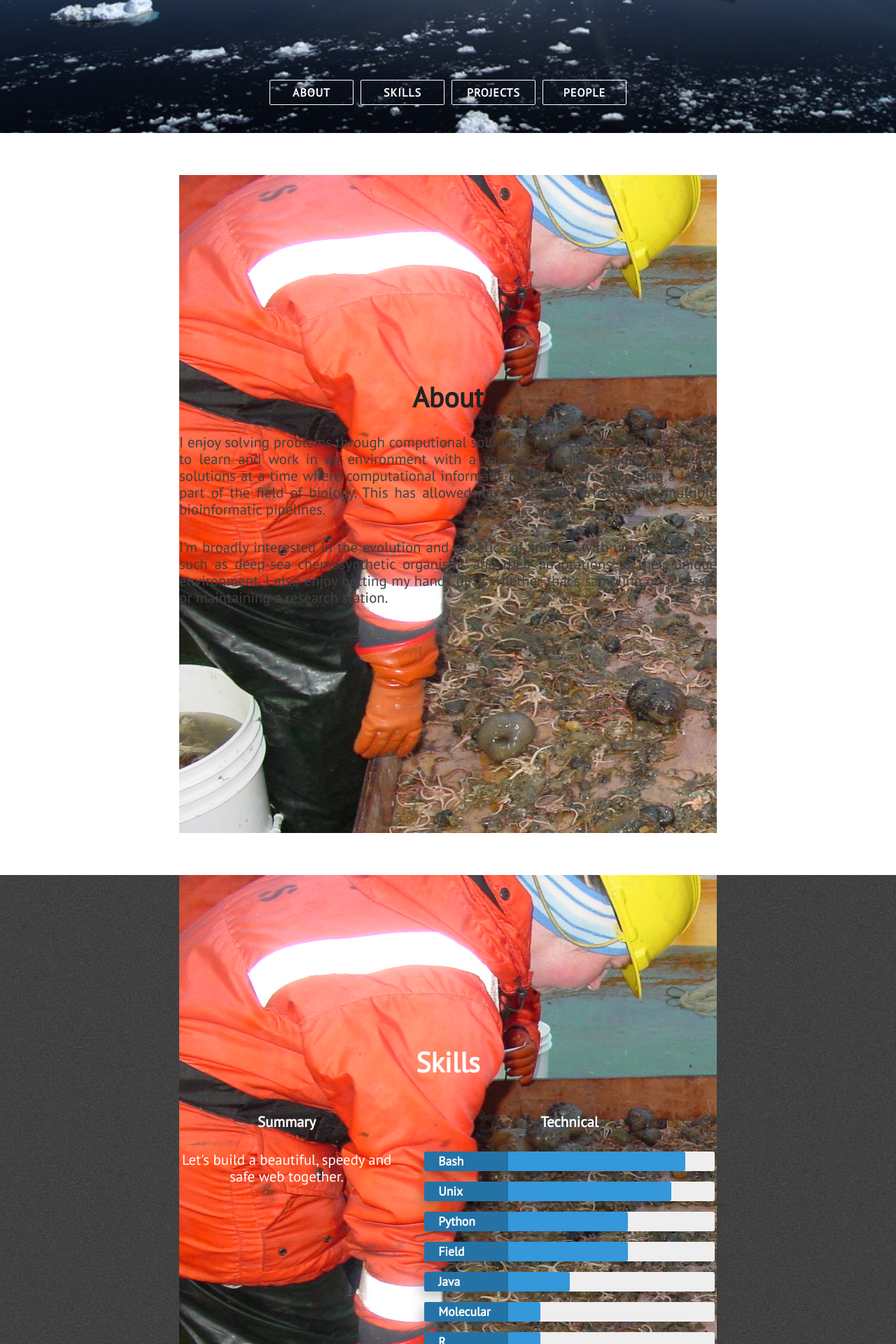
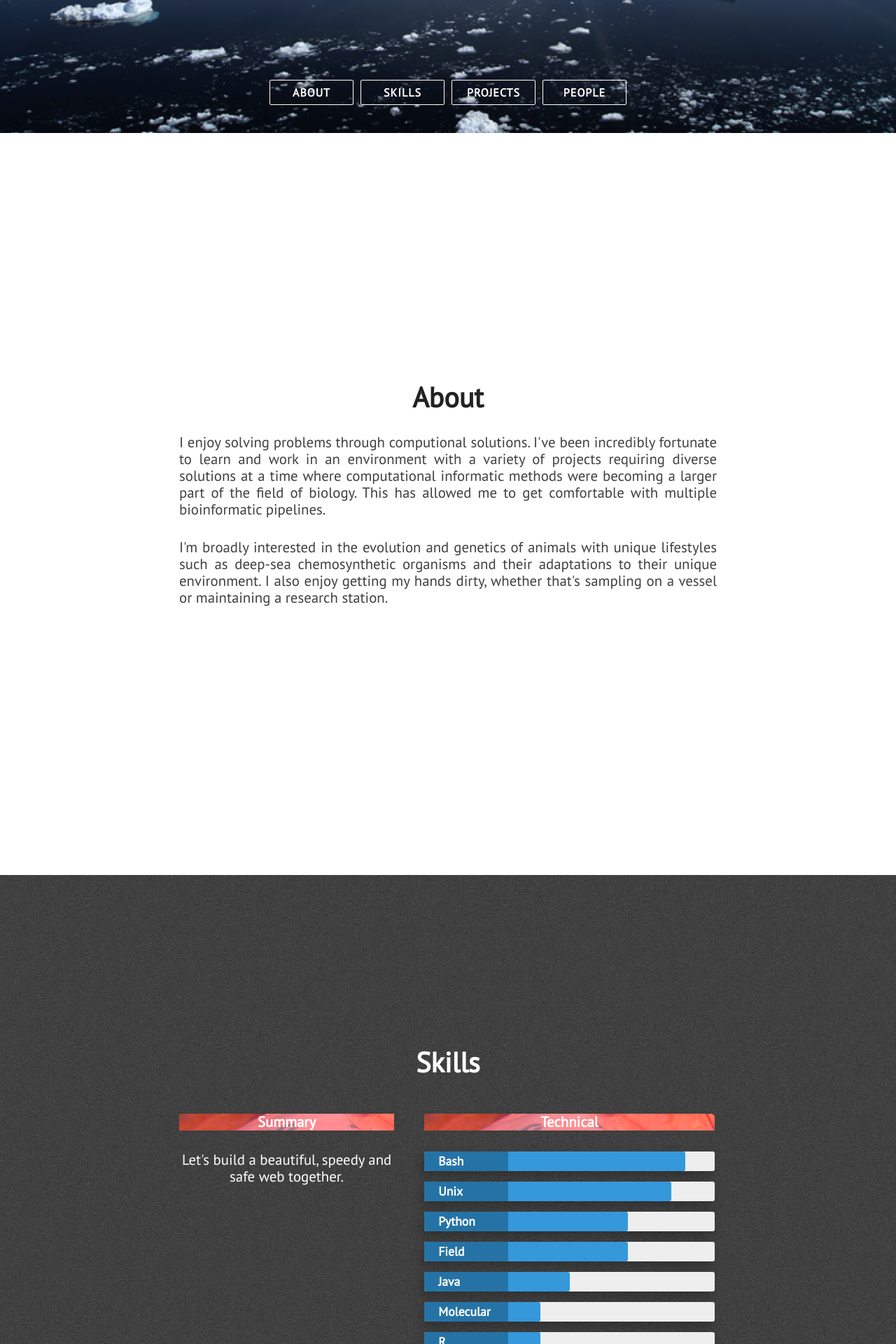
Before and after one commit to DamienWaits/DamienWaits.github.io, a Jekyll site: the page built from index.html, in a window 1280 px wide. Shown: the part 710-2630 px from the top of the page at 70% size. Built offline with Jekyll 4.4.1, drawn with Linux system fonts in a browser that asks for light colours; nearby versions of some CDN libraries.

Commit message:
Testing Backgrounds

```diff
--- a/assets/css/main.css
+++ b/assets/css/main.css
@@ -179,7 +179,6 @@ img {
   -webkit-box-pack: center;
       -ms-flex-pack: center;
           justify-content: center;
-  background-image: url(../images/Trawl.JPG);
 }
 
 .section.skills > div {
@@ -189,6 +188,7 @@ img {
 .skills-subsection {
   font-size: 20.8px;
   font-size: 1.3rem;
+  background-image: url(../images/Trawl.JPG);
 }
 
 .section-heading {
```
